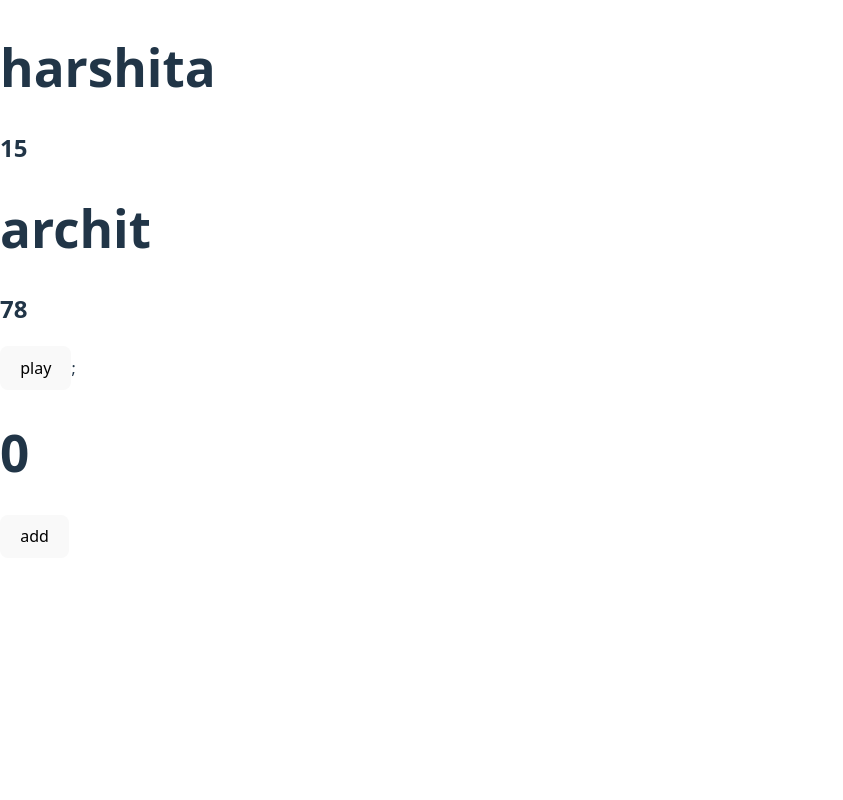
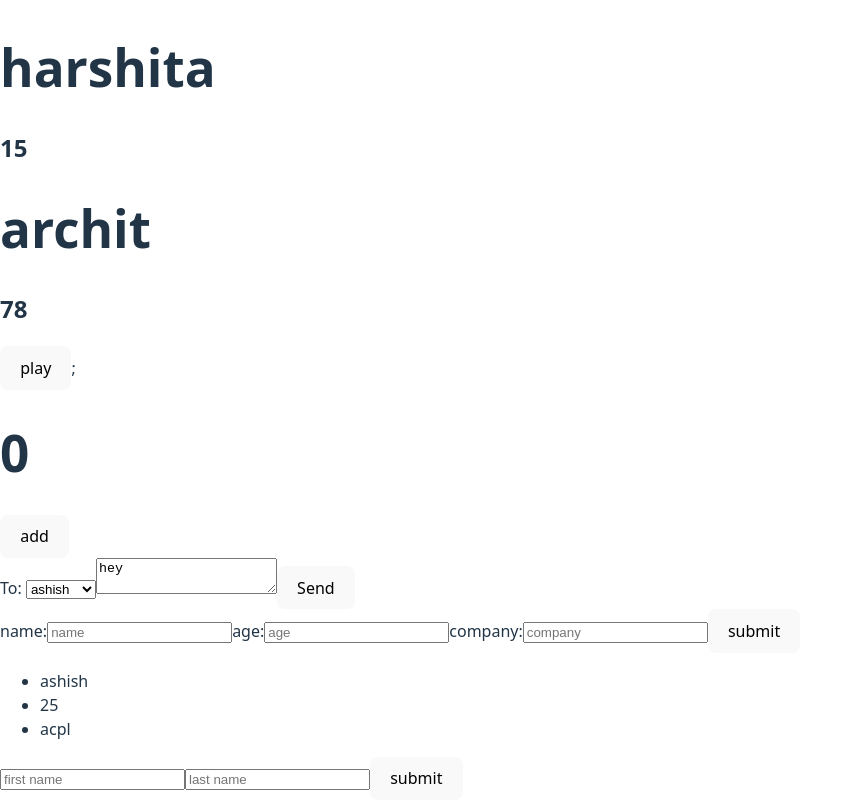
Before and after one commit to Ashish-sin-gh/advance-JS-chai-aur-code, a React (Vite) app in the folder React/practice1/: page / in a window 1280 px wide. Shown: the part 478-1278 px from the top of the page, without its empty margins (0-843 px from the left). Before the commit the page ends 1036 px from the top, so only its background shows below. Built offline with nearby package versions, Linux system fonts and the light colour scheme.

Commit message:
lifting state up

```diff
--- /dev/null
+++ b/React/practice1/components/Chat.jsx
@@ -0,0 +1,32 @@
+import { useState } from "react";
+
+function Chat() {
+  const [to, setTo] = useState("ashish");
+  const [message, setMessage] = useState("hey");
+  function handleSubmit(e) {
+    e.preventDefault();
+    alert(`u said ${message} to ${to}`);
+  }
+  return (
+    <>
+      <form onSubmit={handleSubmit}>
+        <label>
+          To:{" "}
+          <select value={to} onChange={(e) => setTo(e.target.value)}>
+            <option value="ashish">ashish</option>
+            <option value="harshita">harshita</option>
+            <option value="ANKITA">ANKITA</option>
+          </select>
+        </label>
+        <textarea
+          placeholder="message"
+          value={message}
+          onChange={(e) => setMessage(e.target.value)}
+        ></textarea>
+        <button type="submit">Send</button>
+      </form>
+    </>
+  );
+}
+
+export default Chat;
--- a/React/practice1/components/StateUpdate.jsx
+++ b/React/practice1/components/StateUpdate.jsx
@@ -19,8 +19,15 @@ function StateUpdate() {
 
     // updater function
     setNumber((number) => number + 1);
-    setNumber((number) => number + 1);
-    setNumber((number) => number + 1);
+    // setNumber((number) => number + 1);
+    // setNumber((number) => number + 1);
+
+    setTimeout(() => {
+      setNumber((number) => number + 1);
+      setNumber((number) => number + 1);
+      setNumber((number) => number + 1);
+    }, 5000);
+
     console.log(number); //snapshot
   }
 
--- /dev/null
+++ b/React/practice1/components/UpdatingObjectsInState.jsx
@@ -0,0 +1,82 @@
+import { useState } from "react";
+
+function UpdatingObjectsInState() {
+  const obj = [
+    {
+      name: "ashish",
+      age: 25,
+      company: "acpl",
+      key: 1,
+    },
+  ];
+
+  const [name, setName] = useState("");
+  const [age, setAge] = useState("");
+  const [company, setCompany] = useState("");
+  const [data, setData] = useState(obj);
+
+  function handleNameChange(e) {
+    setName(e.target.value);
+  }
+  function handleAgeChange(e) {
+    setAge(e.target.value);
+  }
+  function handleCompanyChange(e) {
+    setCompany(e.target.value);
+  }
+
+  function handleSubmit(e) {
+    e.preventDefault();
+    setData([...data, { name, age, company, key: data.length + 1 }]);
+    console.log(data);
+  }
+  // console.log(key);
+  return (
+    <>
+      <form onSubmit={handleSubmit}>
+        <label>
+          name:
+          <input
+            type="text"
+            name="name"
+            placeholder="name"
+            value={name}
+            onChange={handleNameChange}
+          ></input>
+        </label>
+        <label>
+          age:
+          <input
+            type="number"
+            name="age"
+            placeholder="age"
+            value={age}
+            onChange={handleAgeChange}
+          ></input>
+        </label>
+        <label>
+          company:
+          <input
+            type="text"
+            name="company"
+            placeholder="company"
+            value={company}
+            onChange={handleCompanyChange}
+          ></input>
+        </label>
+        <button type="submit">submit</button>
+      </form>
+      {data.map((el) => {
+        return (
+          <ul key={el.key}>
+            <li>{el.name}</li>
+            <li>{el.age}</li>
+            <li>{el.company}</li>
+          </ul>
+        );
+      })}
+    </>
+  );
+}
+
+export default UpdatingObjectsInState;
--- /dev/null
+++ b/React/practice1/components/lifting-the-state-up/ChildComp.jsx
@@ -0,0 +1,44 @@
+import { useState } from "react";
+
+function ChildComp({ addNames }) {
+  const clientDetails = {
+    key: 1,
+    firstName: "",
+    lastName: "",
+  };
+
+  const [nameDetails, setNameDetails] = useState(clientDetails);
+
+  function handleChange(e) {
+    console.log(e.target.name, e.target.value);
+    setNameDetails({ ...nameDetails, [e.target.name]: e.target.value });
+  }
+
+  function handleSubmit(e) {
+    e.preventDefault();
+    addNames(nameDetails);
+    // console.log(nameDetails);
+  }
+
+  return (
+    <form onSubmit={handleSubmit}>
+      <input
+        placeholder="first name"
+        value={nameDetails.firstName}
+        onChange={handleChange}
+        type="text"
+        name="firstName"
+      ></input>
+      <input
+        placeholder="last name"
+        value={nameDetails.lastName}
+        onChange={handleChange}
+        type="text"
+        name="lastName"
+      ></input>
+      <button type="submit">submit</button>
+    </form>
+  );
+}
+
+export default ChildComp;
--- /dev/null
+++ b/React/practice1/components/lifting-the-state-up/ParentComp.jsx
@@ -0,0 +1,31 @@
+//for lifting the state up u need a function prop to be sent from parent component to child component
+// this funciton prop has an parameter that will be resposible for storing the data from the child component and this data will flow to the parent component.
+// https://youtu.be/6l8RWV8D-Yo?si=Uog5M3xQasJwQeCX&t=14400
+
+import { useState } from "react";
+import ChildComp from "./childComp";
+
+function ParentComp() {
+  const initialNameState = [];
+  const [listOfNames, setListOfNames] = useState(initialNameState);
+
+  function addNames(name) {
+    setListOfNames([...listOfNames, { ...name, key: listOfNames.length + 1 }]);
+  }
+  return (
+    <>
+      <ChildComp addNames={addNames}></ChildComp>
+
+      {listOfNames.map((el) => {
+        return (
+          <ul key={el.key}>
+            <li>{el.firstName}</li>
+            <li>{el.lastName}</li>
+          </ul>
+        );
+      })}
+    </>
+  );
+}
+
+export default ParentComp;
--- a/React/practice1/src/App.jsx
+++ b/React/practice1/src/App.jsx
@@ -1,10 +1,13 @@
+import Chat from "../components/Chat";
 import Child from "../components/Child";
 import JsxButton from "../components/JsxButton";
+import ParentComp from "../components/lifting-the-state-up/parentComp";
 import MapHigherOrderFunction from "../components/MapHigherOrderFunction";
 import Parent from "../components/parent";
 import PlayButton from "../components/PlayButton";
 import StateUpdate from "../components/StateUpdate";
 import Thumbnail from "../components/ThumbNail";
+import UpdatingObjectsInState from "../components/UpdatingObjectsInState";
 
 function App() {
   const arr = [
@@ -43,6 +46,9 @@ function App() {
         onClick={() => alert(`playing...${Math.random()}`)}
       ></PlayButton> */}
       <StateUpdate></StateUpdate>
+      <Chat></Chat>
+      <UpdatingObjectsInState></UpdatingObjectsInState>
+      <ParentComp></ParentComp>
     </>
   );
 }
```
